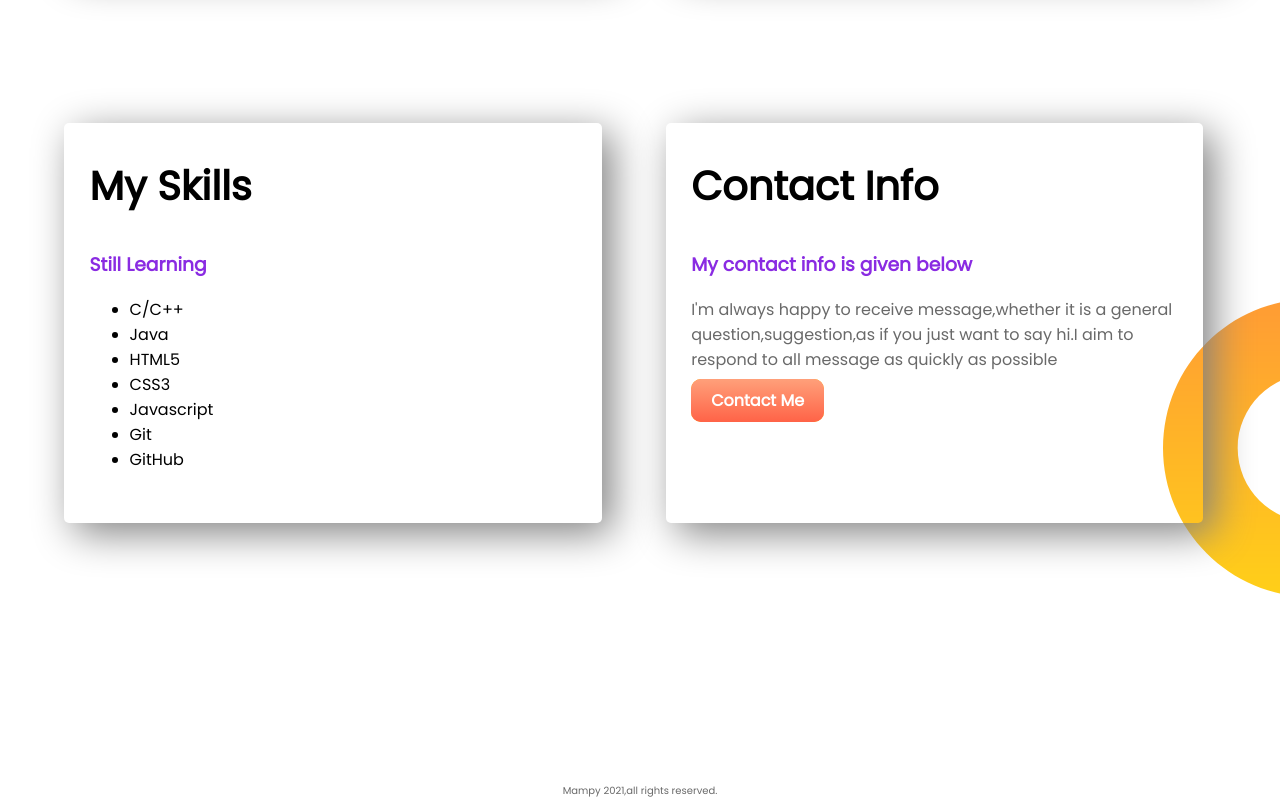
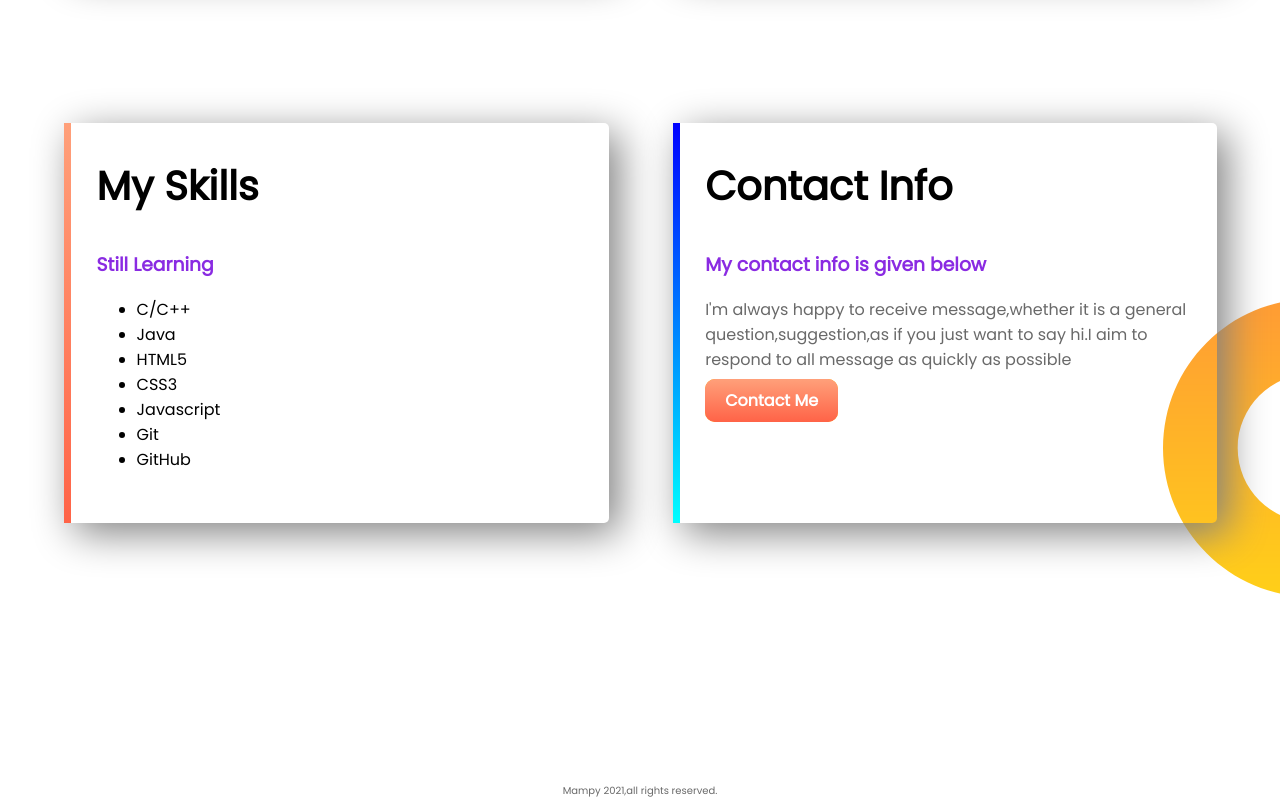
Before and after one commit to MampyCSE/web-portfolio, a plain HTML site: page index.html in a window 1280 px wide. Shown: the part 1860-2669 px from the top of the page. Drawn offline with Linux system fonts and the light colour scheme.

Commit message:
excited to finish my first portfolio

```diff
--- a/index.html
+++ b/index.html
@@ -48,7 +48,7 @@
 
     </section>
     <section class="contact-area">
-        <div class="half-width single-experience">
+        <div id="skill" class="half-width single-experience">
             <h2>My Skills</h2>
             <h3 class="name-highlight">Still Learning</h3>
             <ul>
@@ -61,7 +61,7 @@
                 <li>GitHub</li>
             </ul>
         </div>
-        <div class="half-width single-experience">
+        <div id="contact" class="half-width single-experience">
             <h2>Contact Info</h2>
             <h3 class="name-highlight">My contact info is given below</h3>
             <p>I'm always happy to receive message,whether it is a general question,suggestion,as if you just want to say hi.I aim to respond to all message as quickly as possible</p>
--- a/style.css
+++ b/style.css
@@ -63,11 +63,21 @@ section{
 }
 
 #full-stack{
-   border-left: 7px solid;
-   border-image: linear-gradient(180deg, lightsalmon,tomato);
-   border-image-slice: 1;
+    border-left: 7px solid;
+    border-image: linear-gradient(180deg, lightsalmon,tomato);
+    border-image-slice: 1;
 }
 #baby-web{
+    border-left: 7px solid;
+    border-image: linear-gradient(180deg, blue,cyan);
+    border-image-slice: 1;
+}
+#skill{
+    border-left: 7px solid;
+    border-image: linear-gradient(180deg, lightsalmon,tomato);
+    border-image-slice: 1;
+}
+#contact{
     border-left: 7px solid;
     border-image: linear-gradient(180deg, blue,cyan);
     border-image-slice: 1;
```
